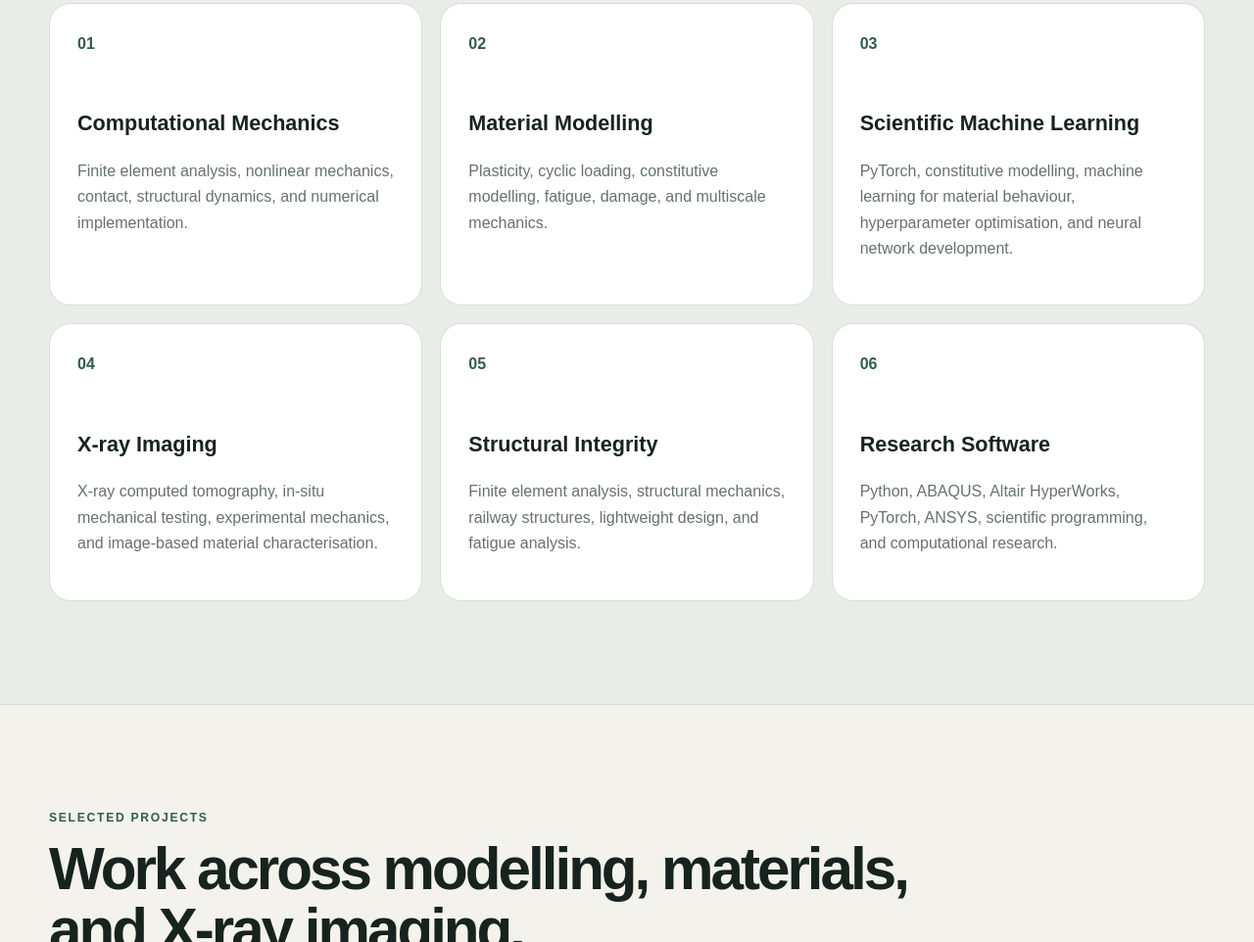
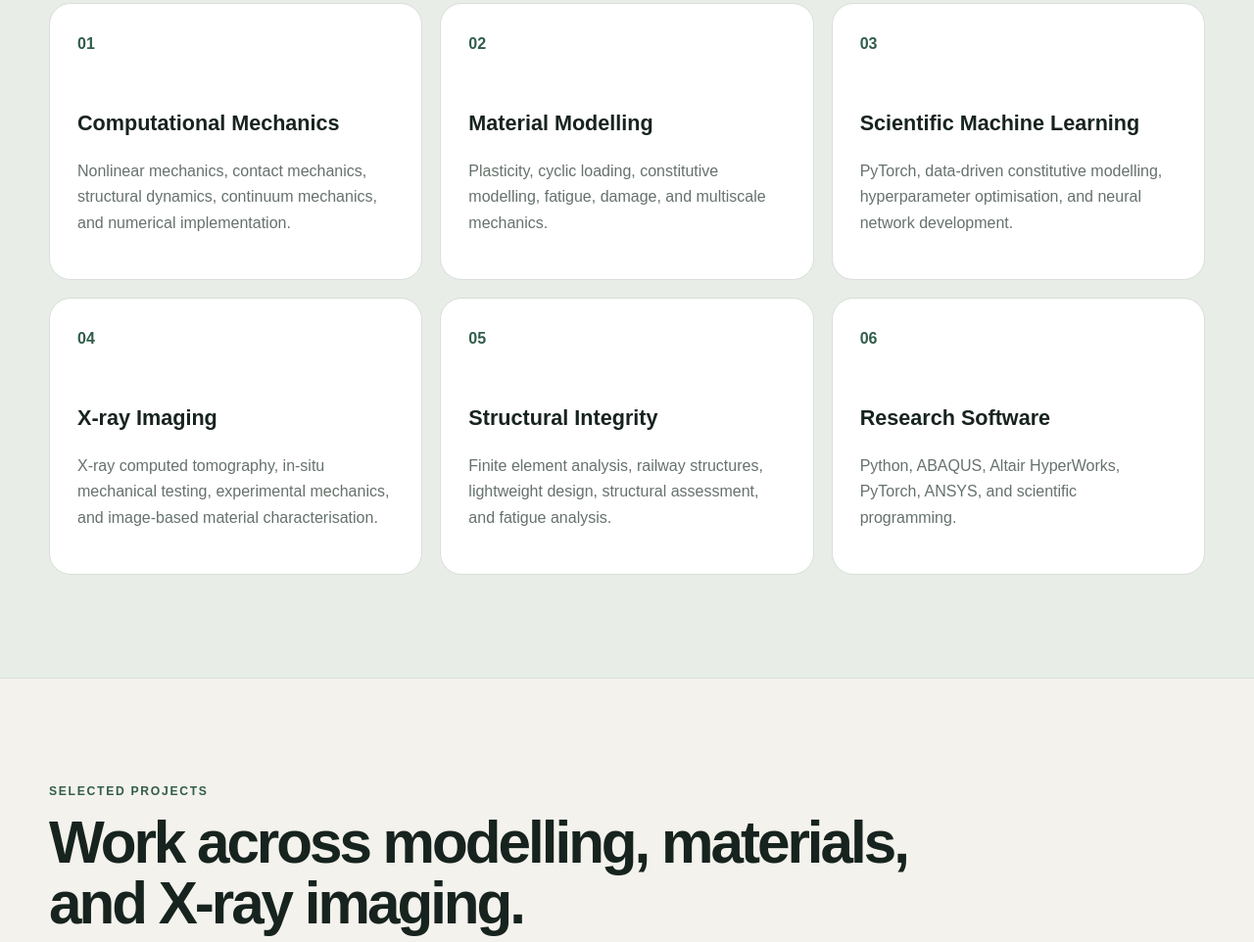
Before and after one commit to Hong-Liang-de/Hong-Liang-de.github.io, a plain HTML site: page index.html in a window 1280 px wide. Shown: the part 1883-2845 px from the top of the page at 98% size. Drawn offline with Linux system fonts and the light colour scheme.

Commit message:
Update index.html

```diff
--- a/index.html
+++ b/index.html
@@ -103,7 +103,7 @@
       <article class="card reveal">
         <span class="card-number">01</span>
         <h3>Computational Mechanics</h3>
-        <p>Finite element analysis, nonlinear mechanics, contact, structural dynamics, and numerical implementation.</p>
+        <p>Nonlinear mechanics, contact mechanics, structural dynamics, continuum mechanics, and numerical implementation.</p>
       </article>
       <article class="card reveal">
         <span class="card-number">02</span>
@@ -113,7 +113,7 @@
       <article class="card reveal">
         <span class="card-number">03</span>
         <h3>Scientific Machine Learning</h3>
-        <p>PyTorch, constitutive modelling, machine learning for material behaviour, hyperparameter optimisation, and neural network development.</p>
+        <p>PyTorch, data-driven constitutive modelling, hyperparameter optimisation, and neural network development.</p>
       </article>
       <article class="card reveal">
         <span class="card-number">04</span>
@@ -123,12 +123,12 @@
       <article class="card reveal">
         <span class="card-number">05</span>
         <h3>Structural Integrity</h3>
-        <p>Finite element analysis, structural mechanics, railway structures, lightweight design, and fatigue analysis.</p>
+        <p>Finite element analysis, railway structures, lightweight design, structural assessment, and fatigue analysis.</p>
       </article>
       <article class="card reveal">
         <span class="card-number">06</span>
         <h3>Research Software</h3>
-        <p>Python, ABAQUS, Altair HyperWorks, PyTorch, ANSYS, scientific programming, and computational research.</p>
+        <p>Python, ABAQUS, Altair HyperWorks, PyTorch, ANSYS, and scientific programming.</p>
       </article>
     </div>
   </div>
```
